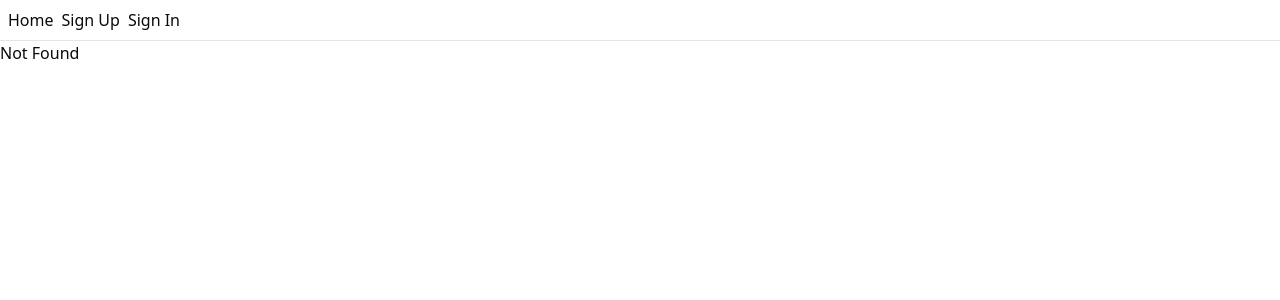
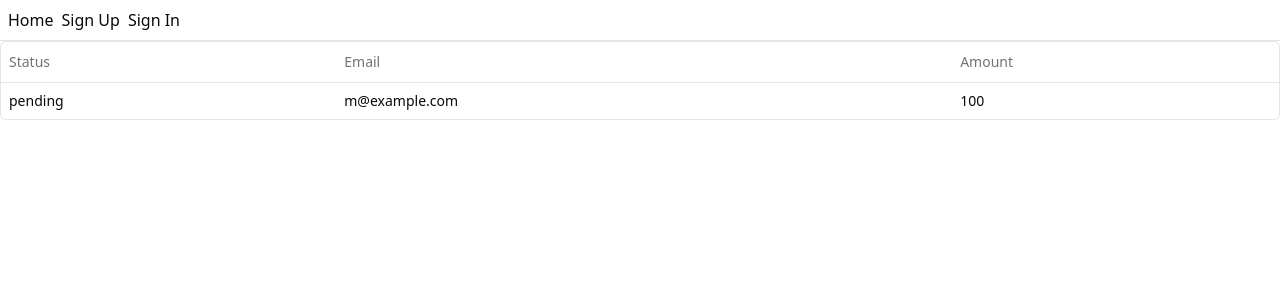
Before and after one commit to justin-0/just-apply, a React (Vite) app in the folder client/: page /overview in a window 1280 px wide. Before the commit this address had no page. Shown: the top 300 px of the page. Built offline with nearby package versions, Linux system fonts and the light colour scheme; what hono would draw is missing.

Commit message:
client - data table layout

```diff
--- a/client/package.json
+++ b/client/package.json
@@ -16,6 +16,7 @@
     "@radix-ui/react-slot": "^1.1.0",
     "@tanstack/react-query": "^5.55.0",
     "@tanstack/react-router": "^1.56.1",
+    "@tanstack/react-table": "^8.20.5",
     "class-variance-authority": "^0.7.0",
     "clsx": "^2.1.1",
     "lucide-react": "^0.439.0",
--- /dev/null
+++ b/client/src/components/data-table/columns.tsx
@@ -0,0 +1,27 @@
+"use client";
+
+import { ColumnDef } from "@tanstack/react-table";
+
+// This type is used to define the shape of our data.
+// You can use a Zod schema here if you want.
+export type Payment = {
+  id: string;
+  amount: number;
+  status: "pending" | "processing" | "success" | "failed";
+  email: string;
+};
+
+export const columns: ColumnDef<Payment>[] = [
+  {
+    accessorKey: "status",
+    header: "Status",
+  },
+  {
+    accessorKey: "email",
+    header: "Email",
+  },
+  {
+    accessorKey: "amount",
+    header: "Amount",
+  },
+];
--- /dev/null
+++ b/client/src/components/data-table/data-table.tsx
@@ -0,0 +1,80 @@
+"use client";
+
+import {
+  ColumnDef,
+  flexRender,
+  getCoreRowModel,
+  useReactTable,
+} from "@tanstack/react-table";
+
+import {
+  Table,
+  TableBody,
+  TableCell,
+  TableHead,
+  TableHeader,
+  TableRow,
+} from "@/components/ui/table";
+
+interface DataTableProps<TData, TValue> {
+  columns: ColumnDef<TData, TValue>[];
+  data: TData[];
+}
+
+export function DataTable<TData, TValue>({
+  columns,
+  data,
+}: DataTableProps<TData, TValue>) {
+  const table = useReactTable({
+    data,
+    columns,
+    getCoreRowModel: getCoreRowModel(),
+  });
+
+  return (
+    <div className="rounded-md border">
+      <Table>
+        <TableHeader>
+          {table.getHeaderGroups().map((headerGroup) => (
+            <TableRow key={headerGroup.id}>
+              {headerGroup.headers.map((header) => {
+                return (
+                  <TableHead key={header.id}>
+                    {header.isPlaceholder
+                      ? null
+                      : flexRender(
+                          header.column.columnDef.header,
+                          header.getContext()
+                        )}
+                  </TableHead>
+                );
+              })}
+            </TableRow>
+          ))}
+        </TableHeader>
+        <TableBody>
+          {table.getRowModel().rows?.length ? (
+            table.getRowModel().rows.map((row) => (
+              <TableRow
+                key={row.id}
+                data-state={row.getIsSelected() && "selected"}
+              >
+                {row.getVisibleCells().map((cell) => (
+                  <TableCell key={cell.id}>
+                    {flexRender(cell.column.columnDef.cell, cell.getContext())}
+                  </TableCell>
+                ))}
+              </TableRow>
+            ))
+          ) : (
+            <TableRow>
+              <TableCell colSpan={columns.length} className="h-24 text-center">
+                No results.
+              </TableCell>
+            </TableRow>
+          )}
+        </TableBody>
+      </Table>
+    </div>
+  );
+}
--- /dev/null
+++ b/client/src/components/ui/table.tsx
@@ -0,0 +1,120 @@
+import * as React from "react"
+
+import { cn } from "@/lib/utils"
+
+const Table = React.forwardRef<
+  HTMLTableElement,
+  React.HTMLAttributes<HTMLTableElement>
+>(({ className, ...props }, ref) => (
+  <div className="relative w-full overflow-auto">
+    <table
+      ref={ref}
+      className={cn("w-full caption-bottom text-sm", className)}
+      {...props}
+    />
+  </div>
+))
+Table.displayName = "Table"
+
+const TableHeader = React.forwardRef<
+  HTMLTableSectionElement,
+  React.HTMLAttributes<HTMLTableSectionElement>
+>(({ className, ...props }, ref) => (
+  <thead ref={ref} className={cn("[&_tr]:border-b", className)} {...props} />
+))
+TableHeader.displayName = "TableHeader"
+
+const TableBody = React.forwardRef<
+  HTMLTableSectionElement,
+  React.HTMLAttributes<HTMLTableSectionElement>
+>(({ className, ...props }, ref) => (
+  <tbody
+    ref={ref}
+    className={cn("[&_tr:last-child]:border-0", className)}
+    {...props}
+  />
+))
+TableBody.displayName = "TableBody"
+
+const TableFooter = React.forwardRef<
+  HTMLTableSectionElement,
+  React.HTMLAttributes<HTMLTableSectionElement>
+>(({ className, ...props }, ref) => (
+  <tfoot
+    ref={ref}
+    className={cn(
+      "border-t bg-muted/50 font-medium [&>tr]:last:border-b-0",
+      className
+    )}
+    {...props}
+  />
+))
+TableFooter.displayName = "TableFooter"
+
+const TableRow = React.forwardRef<
+  HTMLTableRowElement,
+  React.HTMLAttributes<HTMLTableRowElement>
+>(({ className, ...props }, ref) => (
+  <tr
+    ref={ref}
+    className={cn(
+      "border-b transition-colors hover:bg-muted/50 data-[state=selected]:bg-muted",
+      className
+    )}
+    {...props}
+  />
+))
+TableRow.displayName = "TableRow"
+
+const TableHead = React.forwardRef<
+  HTMLTableCellElement,
+  React.ThHTMLAttributes<HTMLTableCellElement>
+>(({ className, ...props }, ref) => (
+  <th
+    ref={ref}
+    className={cn(
+      "h-10 px-2 text-left align-middle font-medium text-muted-foreground [&:has([role=checkbox])]:pr-0 [&>[role=checkbox]]:translate-y-[2px]",
+      className
+    )}
+    {...props}
+  />
+))
+TableHead.displayName = "TableHead"
+
+const TableCell = React.forwardRef<
+  HTMLTableCellElement,
+  React.TdHTMLAttributes<HTMLTableCellElement>
+>(({ className, ...props }, ref) => (
+  <td
+    ref={ref}
+    className={cn(
+      "p-2 align-middle [&:has([role=checkbox])]:pr-0 [&>[role=checkbox]]:translate-y-[2px]",
+      className
+    )}
+    {...props}
+  />
+))
+TableCell.displayName = "TableCell"
+
+const TableCaption = React.forwardRef<
+  HTMLTableCaptionElement,
+  React.HTMLAttributes<HTMLTableCaptionElement>
+>(({ className, ...props }, ref) => (
+  <caption
+    ref={ref}
+    className={cn("mt-4 text-sm text-muted-foreground", className)}
+    {...props}
+  />
+))
+TableCaption.displayName = "TableCaption"
+
+export {
+  Table,
+  TableHeader,
+  TableBody,
+  TableFooter,
+  TableHead,
+  TableRow,
+  TableCell,
+  TableCaption,
+}
--- a/client/src/routeTree.gen.ts
+++ b/client/src/routeTree.gen.ts
@@ -14,6 +14,7 @@
 import { Route as SignUpImport } from './routes/sign-up'
 import { Route as SignInImport } from './routes/sign-in'
 import { Route as ProfileImport } from './routes/profile'
+import { Route as OverviewImport } from './routes/overview'
 import { Route as IndexImport } from './routes/index'
 
 // Create/Update Routes
@@ -33,6 +34,11 @@
   getParentRoute: () => rootRoute,
 } as any)
 
+const OverviewRoute = OverviewImport.update({
+  path: '/overview',
+  getParentRoute: () => rootRoute,
+} as any)
+
 const IndexRoute = IndexImport.update({
   path: '/',
   getParentRoute: () => rootRoute,
@@ -47,6 +53,13 @@
       path: '/'
       fullPath: '/'
       preLoaderRoute: typeof IndexImport
+      parentRoute: typeof rootRoute
+    }
+    '/overview': {
+      id: '/overview'
+      path: '/overview'
+      fullPath: '/overview'
+      preLoaderRoute: typeof OverviewImport
       parentRoute: typeof rootRoute
     }
     '/profile': {
@@ -77,6 +90,7 @@
 
 interface FileRoutesByFullPath {
   '/': typeof IndexRoute
+  '/overview': typeof OverviewRoute
   '/profile': typeof ProfileRoute
   '/sign-in': typeof SignInRoute
   '/sign-up': typeof SignUpRoute
@@ -84,6 +98,7 @@
 
 interface FileRoutesByTo {
   '/': typeof IndexRoute
+  '/overview': typeof OverviewRoute
   '/profile': typeof ProfileRoute
   '/sign-in': typeof SignInRoute
   '/sign-up': typeof SignUpRoute
@@ -91,6 +106,7 @@
 
 interface FileRoutesById {
   '/': typeof IndexRoute
+  '/overview': typeof OverviewRoute
   '/profile': typeof ProfileRoute
   '/sign-in': typeof SignInRoute
   '/sign-up': typeof SignUpRoute
@@ -98,15 +114,16 @@
 
 interface FileRouteTypes {
   fileRoutesByFullPath: FileRoutesByFullPath
-  fullPaths: '/' | '/profile' | '/sign-in' | '/sign-up'
+  fullPaths: '/' | '/overview' | '/profile' | '/sign-in' | '/sign-up'
   fileRoutesByTo: FileRoutesByTo
-  to: '/' | '/profile' | '/sign-in' | '/sign-up'
-  id: '/' | '/profile' | '/sign-in' | '/sign-up'
+  to: '/' | '/overview' | '/profile' | '/sign-in' | '/sign-up'
+  id: '/' | '/overview' | '/profile' | '/sign-in' | '/sign-up'
   fileRoutesById: FileRoutesById
 }
 
 interface RootRouteChildren {
   IndexRoute: typeof IndexRoute
+  OverviewRoute: typeof OverviewRoute
   ProfileRoute: typeof ProfileRoute
   SignInRoute: typeof SignInRoute
   SignUpRoute: typeof SignUpRoute
@@ -114,6 +131,7 @@
 
 const rootRouteChildren: RootRouteChildren = {
   IndexRoute: IndexRoute,
+  OverviewRoute: OverviewRoute,
   ProfileRoute: ProfileRoute,
   SignInRoute: SignInRoute,
   SignUpRoute: SignUpRoute,
@@ -132,6 +150,7 @@
       "filePath": "__root.tsx",
       "children": [
         "/",
+        "/overview",
         "/profile",
         "/sign-in",
         "/sign-up"
@@ -139,6 +158,9 @@
     },
     "/": {
       "filePath": "index.tsx"
+    },
+    "/overview": {
+      "filePath": "overview.tsx"
     },
     "/profile": {
       "filePath": "profile.tsx"
--- /dev/null
+++ b/client/src/routes/overview.tsx
@@ -0,0 +1,23 @@
+import { columns, Payment } from "@/components/data-table/columns";
+import { DataTable } from "@/components/data-table/data-table";
+import { createFileRoute } from "@tanstack/react-router";
+
+export const Route = createFileRoute("/overview")({
+  component: () => <Overview />,
+});
+
+function Overview() {
+  const data: Payment[] = [
+    {
+      id: "728ed52f",
+      amount: 100,
+      status: "pending",
+      email: "m@example.com",
+    },
+  ];
+  return (
+    <div>
+      <DataTable columns={columns} data={data} />
+    </div>
+  );
+}
```
Also changed, not shown: 1 other file (tests, documents, lock files or other folders).
